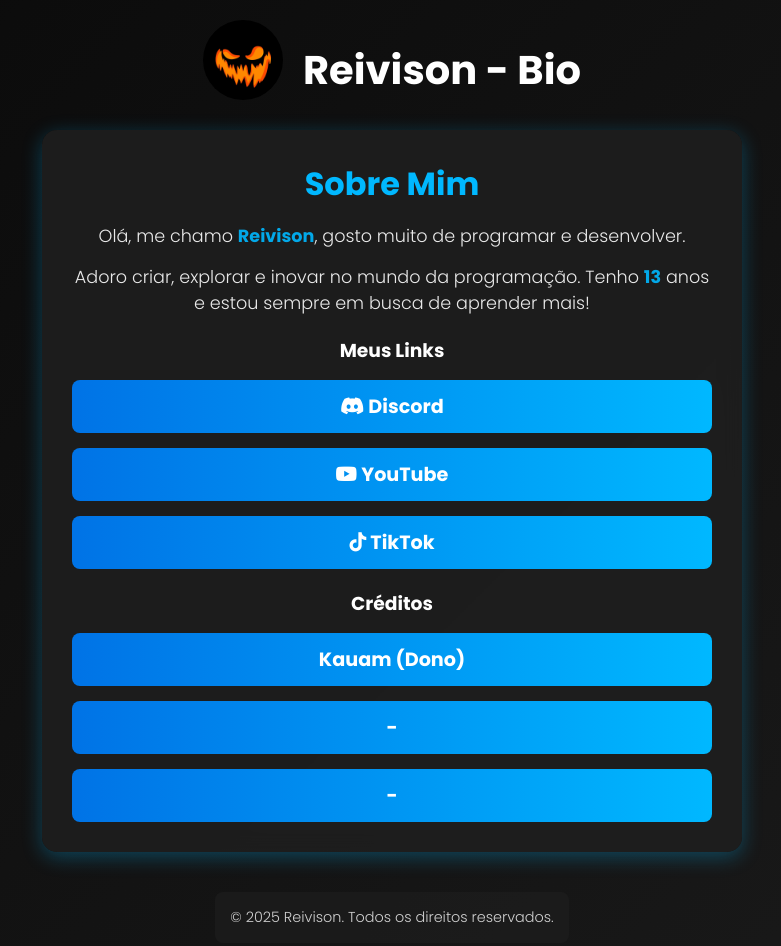
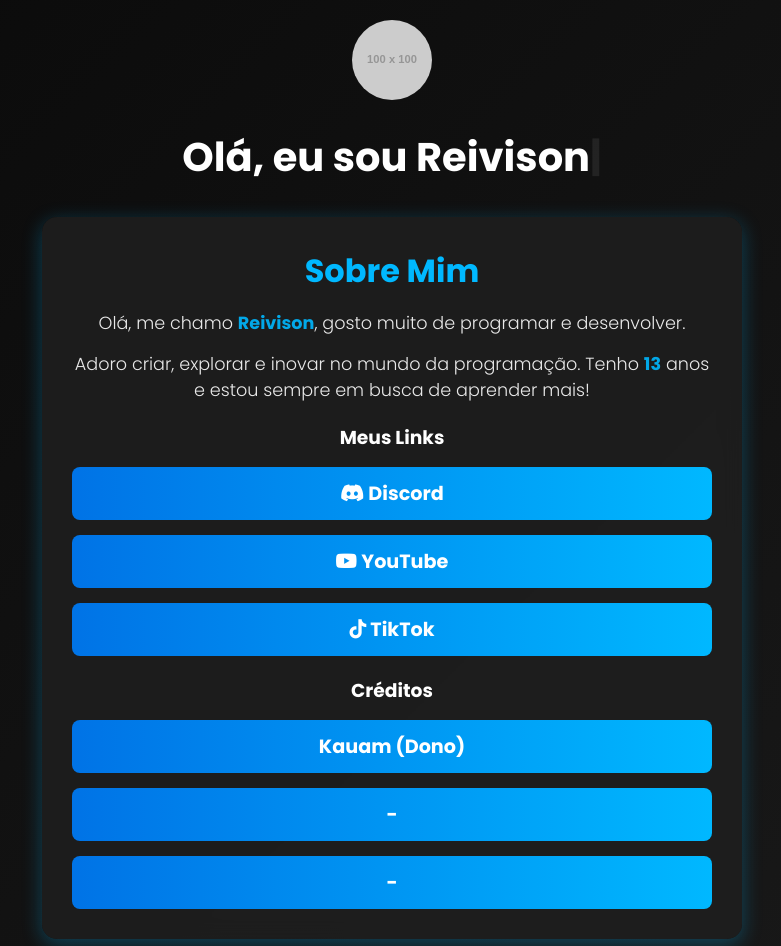
Before and after one commit to Reivison009/Meu-site, a plain HTML site: page intex.html in a window 1280 px wide. Shown: the top 946 px of the page, without its empty margins (248-1029 px from the left). Drawn offline with Linux system fonts and the light colour scheme; placeholder pictures from the web are drawn by us.

Commit message:
index.html

```diff
--- a/intex.html
+++ b/intex.html
@@ -4,16 +4,16 @@
   <meta charset="UTF-8">
   <meta name="viewport" content="width=device-width, initial-scale=1.0">
   <title>Reivison - Bio</title>
-  <link rel="stylesheet" href="styles.css"> <!-- Link para o arquivo CSS -->
+  <link rel="stylesheet" href="styles.css">
   <!-- Link para Font Awesome -->
   <link href="https://cdnjs.cloudflare.com/ajax/libs/font-awesome/6.0.0-beta3/css/all.min.css" rel="stylesheet">
 </head>
 <body>
 
-  <header class="header-container">
-    <img src="Design sem nome.png" alt="Imagem Guia" class="guide-img">
-    <h1 class="header">Reivison - Bio</h1>
-  </header>
+  <div class="header-container">
+    <img src="https://via.placeholder.com/100x100.png?text=Foto" alt="Imagem Guia" class="guide-img">
+    <h1 class="header">Olá, eu sou <span class="typing"></span></h1>
+  </div>
 
   <div class="container">
     <h2>Sobre Mim</h2>
@@ -22,6 +22,7 @@
 
     <div class="links">
       <h3>Meus Links</h3>
+      <!-- Usando ícones do Font Awesome -->
       <a href="https://discord.gg/eTEb4gzbdz"><i class="fab fa-discord"></i> Discord</a>
       <a href="https://youtube.com/@reivison009?si=S6oMiDUR2ruEn9YX"><i class="fab fa-youtube"></i> YouTube</a>
       <a href="https://www.tiktok.com/@reivison0090?_t=ZM-8tWDN3tYaPd&_r=1"><i class="fab fa-tiktok"></i> TikTok</a>
```
